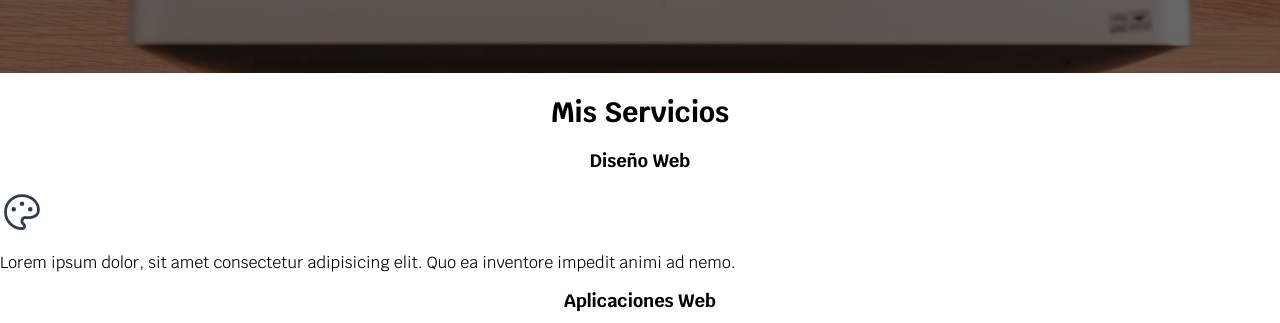
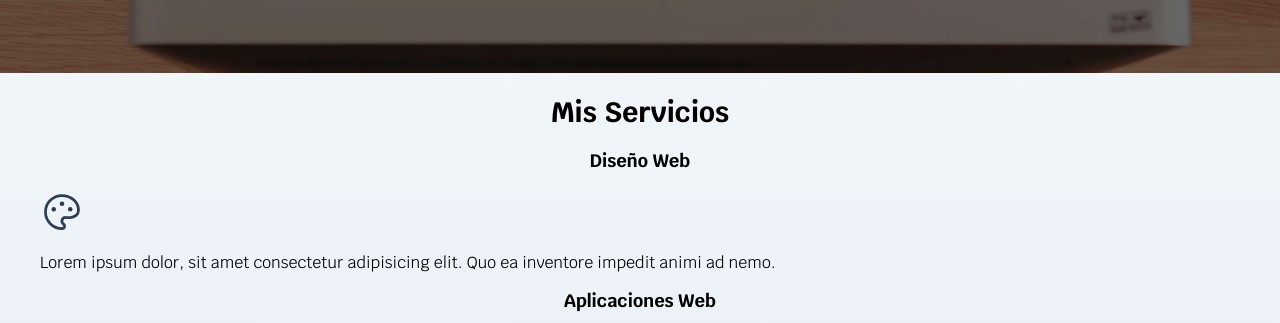
Before and after one commit to carlosManza77/BlogViajes, a plain HTML site: page index.html in a window 1280 px wide. Shown: the part 515-838 px from the top of the page. Drawn offline with Linux system fonts and the light colour scheme.

Commit message:
Estilo background

```diff
--- a/css/styles.css
+++ b/css/styles.css
@@ -4,6 +4,7 @@
     --primario: #FFC107;
     --secundario: #0097A7;
     --gris: #757575;
+    --grisClaro: #DFE9F3;
 
     --fuente-principal: 3.8rem;
 }
@@ -18,8 +19,9 @@ html {
     box-sizing: inherit;
 }
 body {
-    font-size: 16px; /* 1rem = 10px */
+    font-size: 16px;
     font-family: 'Krub', sans-serif;
+    background-image: linear-gradient(to top, var(--grisClaro) 0%, var(--blanco) 100%);
 }
 h1 {
     font-size: 3.8rem;
--- a/index.html
+++ b/index.html
@@ -45,7 +45,7 @@
 
     </section>
 
-    <main>
+    <main class="contenedor">
         <h2>Mis Servicios</h2>
 
         <section>
```
